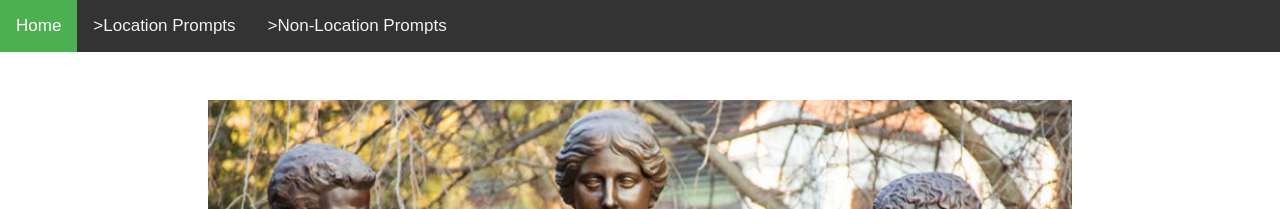
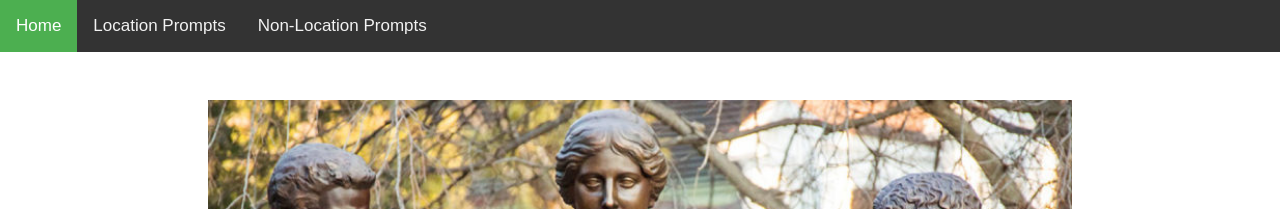
Before and after one commit to nsryan2/scav_hunt, a Jekyll site: the page built from index.html, in a window 1280 px wide. Shown: the top 209 px of the page. Built offline with Jekyll 4.4.1, drawn with Linux system fonts in a browser that asks for light colours; nearby versions of some CDN libraries; part of the change alters nothing that is shown.

```diff
--- a/_includes/navbar.html
+++ b/_includes/navbar.html
@@ -49,12 +49,14 @@ body {
 </style>
 </head>
 <body>
-
+<!-- -->
 <div id="navbar">
   <a class="active" href="index.html">Home</a>
-  <a <!-- href="loc_prompts.html" -->>Location Prompts</a>
-  <a <!-- href="non_loc_prompts.html" -->>Non-Location Prompts</a>
+  <a>Location Prompts</a>
+  <a>Non-Location Prompts</a>
 </div>
+
+<!--links, put these back in the Location and Non-Location prompts things href="loc_prompts.html" href="non_loc_prompts.html" -->
 
 <script>
 window.onscroll = function() {myFunction()};
```
